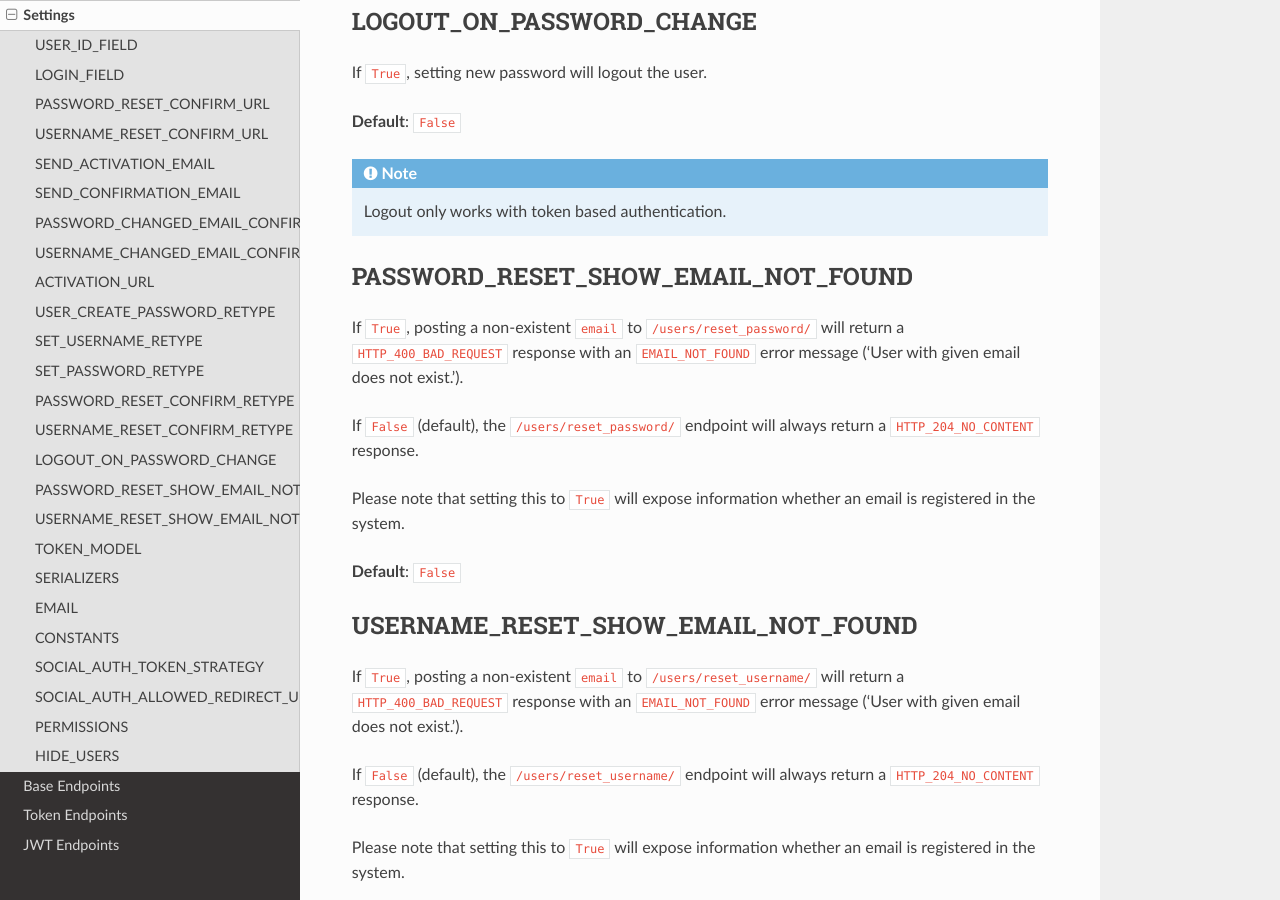
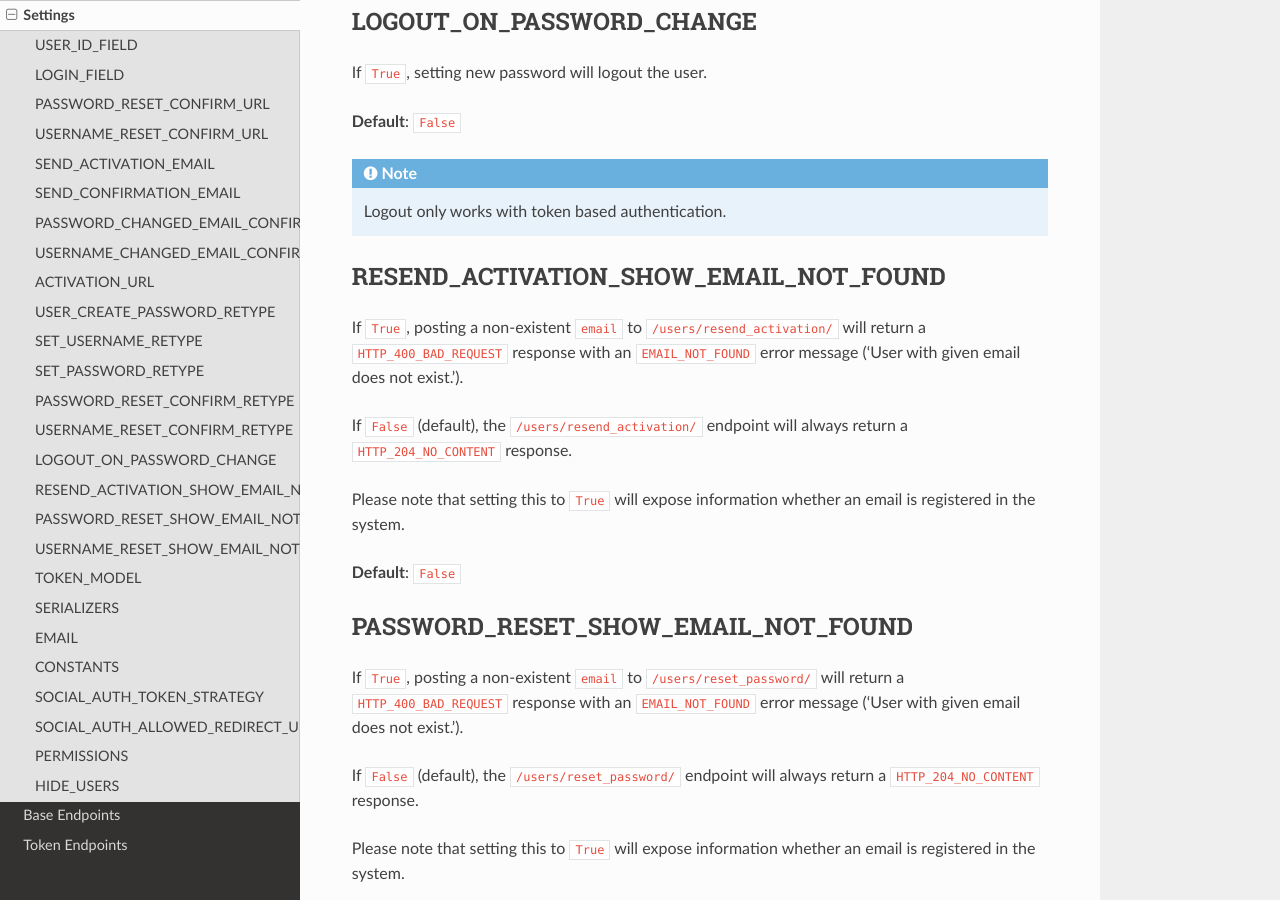
Before and after one commit to sunscrapers/djoser, a Sphinx documentation site: the page built from docs/source/settings.rst, in a window 1280 px wide and 900 px high, scrolled down 3165 px. Built offline with Sphinx 7.4.7 and the Read the Docs theme 2.0.0, drawn with Linux system fonts in a browser that asks for light colours.

Commit message:
add setting to show email not found on resend

```diff
--- a/docs/source/base_endpoints.rst
+++ b/docs/source/base_endpoints.rst
@@ -68,8 +68,9 @@ be sent under these conditions:
 * They don't have a usable password.
 * The sending of activation e-mails is disabled in settings
 
-This call will result in a `HTTP_204_NO_CONTENT` response regardless of whether an email
-is sent.
+If the ``SEND_ACTIVATION_EMAIL`` setting is `False` this endpoint will return a `HTTP_400_BAD_REQUEST`
+response. If the user does not exist the response will be a `HTTP_400_BAD_REQUEST` or `HTTP_204_NO_CONTENT`
+depending on the ``RESEND_ACTIVATION_SHOW_EMAIL_NOT_FOUND`` setting.
 
 **Default URL**: ``/users/resend_activation/``
 
--- a/docs/source/settings.rst
+++ b/docs/source/settings.rst
@@ -148,6 +148,21 @@ If ``True``, setting new password will logout the user.
 .. note::
 
     Logout only works with token based authentication.
+
+RESEND_ACTIVATION_SHOW_EMAIL_NOT_FOUND
+-----------------------------------
+
+If ``True``, posting a non-existent ``email`` to ``/users/resend_activation/`` will return
+a ``HTTP_400_BAD_REQUEST`` response with an ``EMAIL_NOT_FOUND`` error message
+('User with given email does not exist.').
+
+If ``False`` (default), the ``/users/resend_activation/`` endpoint will always return
+a ``HTTP_204_NO_CONTENT`` response.
+
+Please note that setting this to ``True`` will expose information whether
+an email is registered in the system.
+
+**Default**: ``False``
 
 PASSWORD_RESET_SHOW_EMAIL_NOT_FOUND
 -----------------------------------
```
Also changed, not shown: 4 other files.
